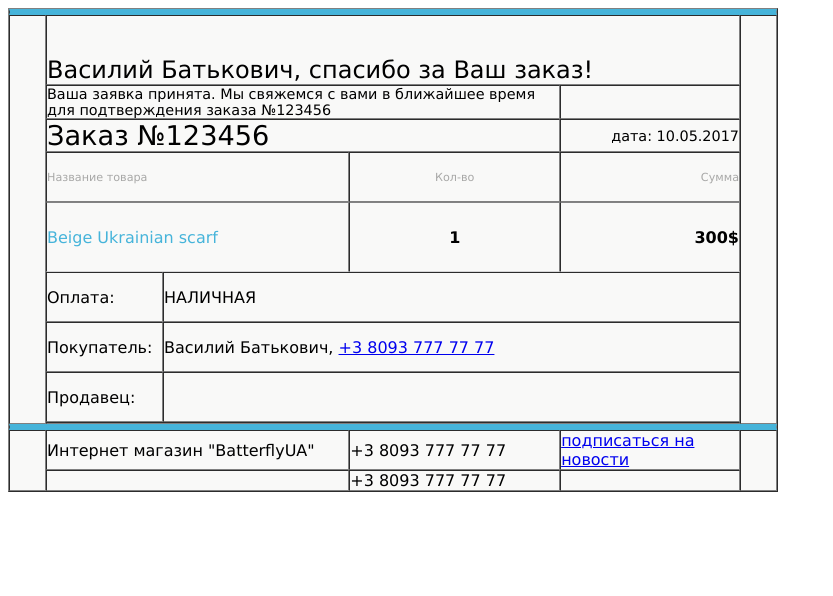
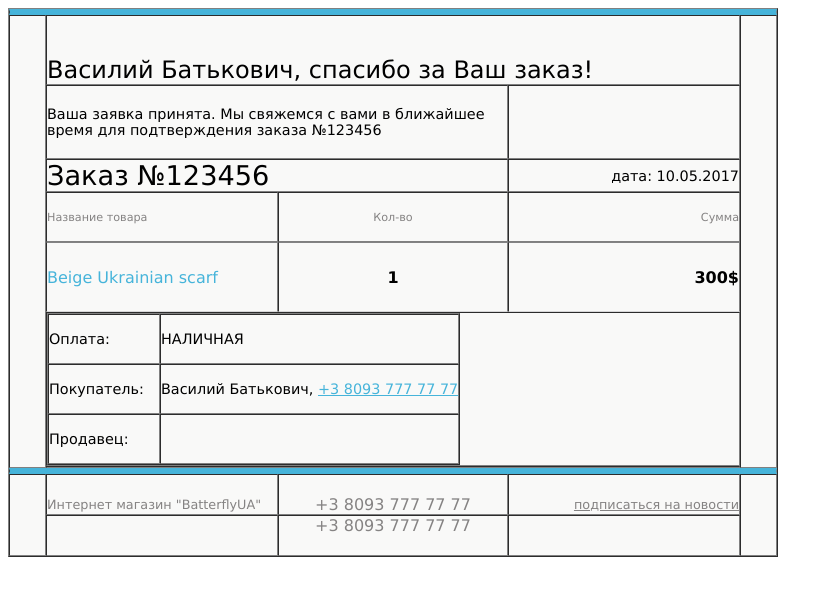
Before and after one commit to IgorPototskyi/email-butterflyUA, a plain HTML site: page index.html in a window 1280 px wide. Shown: the whole page, without its empty margins (0-833 px from the left). Drawn offline with Linux system fonts and the light colour scheme.

Commit message:
add second inner table

```diff
--- a/index.html
+++ b/index.html
@@ -7,60 +7,70 @@
     <table width="770" border="1" cellpadding="0" cellspacing="0" bgcolor="#f9f9f8"
     style="font-family: Verdana, Geneva, sans-serif; margin:0; padding:0">
         <tr>
-            <td colspan="8" style="border-top: 3px solid #46b4da; border-bottom: 3px solid #46b4da"></td>
+            <td colspan="5" style="border-top: 3px solid #46b4da; border-bottom: 3px solid #46b4da"></td>
         </tr>
         <tr>
-            <td rowspan="9" width="35"></td>
-            <td colspan="6" style="padding-top: 40px; font-size: 1.5em;">Василий Батькович, спасибо за Ваш заказ!</td>
-            <td rowspan="9" width="35"></td>
+            <td rowspan="7" width="35"></td>
+            <td colspan="3" style="padding-top: 40px; font-size: 1.5em;">Василий Батькович, спасибо за Ваш заказ!</td>
+            <td rowspan="7" width="35"></td>
         </tr>
         <tr>
-            <td colspan="4" style="font-size: 0.9em;">Ваша заявка принята. Мы свяжемся с вами в ближайшее время для подтверждения заказа №123456</td>
-            <td colspan="2" width="230"></td>
+            <td colspan="2" style="font-size: 0.9em; padding: 20px 0;">Ваша заявка принята. Мы свяжемся с вами в ближайшее время для подтверждения заказа №123456</td>
+            <td width="230"></td>
         </tr>
         <tr>
-            <td colspan="4" style="font-size: 1.7em;">Заказ №123456</td>
-            <td colspan="2" style="font-size: 0.9em; text-align: right;">дата: 10.05.2017</td>
+            <td colspan="2" style="font-size: 1.7em;">Заказ №123456</td>
+            <td style="font-size: 0.9em; text-align: right;">дата: 10.05.2017</td>
         </tr>
-        <tr height="50" style="font-size: 0.7em; color: #a8a8a7;">
-            <td colspan="2">Название товара</td>
-            <td colspan="2" style="text-align: center;">Кол-во</td>
-            <td colspan="2" style="text-align: right;">Сумма</td>
+        <tr height="50" style="font-size: 0.7em; color: #858383;">
+            <td>Название товара</td>
+            <td style="text-align: center;">Кол-во</td>
+            <td style="text-align: right;">Сумма</td>
         </tr>
         <tr height="70" style="border-top: 1px solid #d7d7d8; border-bottom: 1px solid #d7d7d8;">
-            <td colspan="2" width="230" style="color: #46b4da;">Beige Ukrainian scarf</td>
-            <td colspan="2" style="text-align: center;"><b>1</b></td>
-            <td colspan="2" style="text-align: right;"><b>300$</b></td>
+            <td width="230" style="color: #46b4da;">Beige Ukrainian scarf</td>
+            <td style="text-align: center;"><b>1</b></td>
+            <td style="text-align: right;"><b>300$</b></td>
         </tr>
+        <tr>
+            <td colspan="3">
+                <table border="1" cellpadding="0" cellspacing="0" style="font-size: 0.9em;">
                     <tr height="50">
-            <td width="115">Оплата:</td>
-            <td colspan="5">НАЛИЧНАЯ</td>
+                        <td width="110">Оплата:</td>
+                        <td>НАЛИЧНАЯ</td>
                     </tr>
                     <tr height="50">
                         <td>Покупатель:</td>
-            <td colspan="5">Василий Батькович, <a href="tel:093­ 777 77 77" value="+380937777777" target="_blank">+3 8093 777 77 77</a></td>
+                        <td>Василий Батькович,
+                            <a href="tel:093­ 777 77 77" value="+380937777777" target="_blank" style="color: #46b4da;">
+                                +3 8093 777 77 77</a></td>
                     </tr>
                     <tr height="50">
                         <td>Продавец:</td>
-            <td colspan="5"></td>
+                        <td></td>
+                    </tr>
+                </table>
+            </td>
+        </tr>
+
+        <tr>
+            <td colspan="3"></td>
         </tr>
         <tr>
-            <td colspan="6"></td>
+            <td colspan="5" style="border-top: 3px solid #46b4da; border-bottom: 3px solid #46b4da"></td>
         </tr>
-        <tr>
-            <td colspan="8" style="border-top: 3px solid #46b4da; border-bottom: 3px solid #46b4da"></td>
-        </tr>
-        <tr>
+        <tr style="color: #858383;">
             <td rowspan="2"></td>
-            <td colspan="2">Интернет магазин "BatterflyUA"</td>
-            <td colspan="2">+3 8093 777 77 77</td>
-            <td colspan="2"><a href="#">подписаться на новости</a></td>
+            <td style="font-size: 0.8em; padding-top: 20px;">Интернет магазин "BatterflyUA"</td>
+            <td style="text-align: center; padding-top: 20px;">+3 8093 777 77 77</td>
+            <td style="text-align: right; font-size: 0.8em; padding-top: 20px;">
+                <a href="#" target="_blank" style="color:#858383;">подписаться на новости</a></td>
             <td rowspan="2"></td>
         </tr>
-        <tr>
-            <td colspan="2"></td>
-            <td colspan="2">+3 8093 777 77 77</td>
-            <td colspan="2"></td>
+        <tr style="color: #858383;">
+            <td></td>
+            <td style="text-align: center; padding-bottom: 20px;">+3 8093 777 77 77</td>
+            <td></td>
         </tr>
     </table>
 </body>
```
Lines whose indentation alone changed are shown as unchanged.
